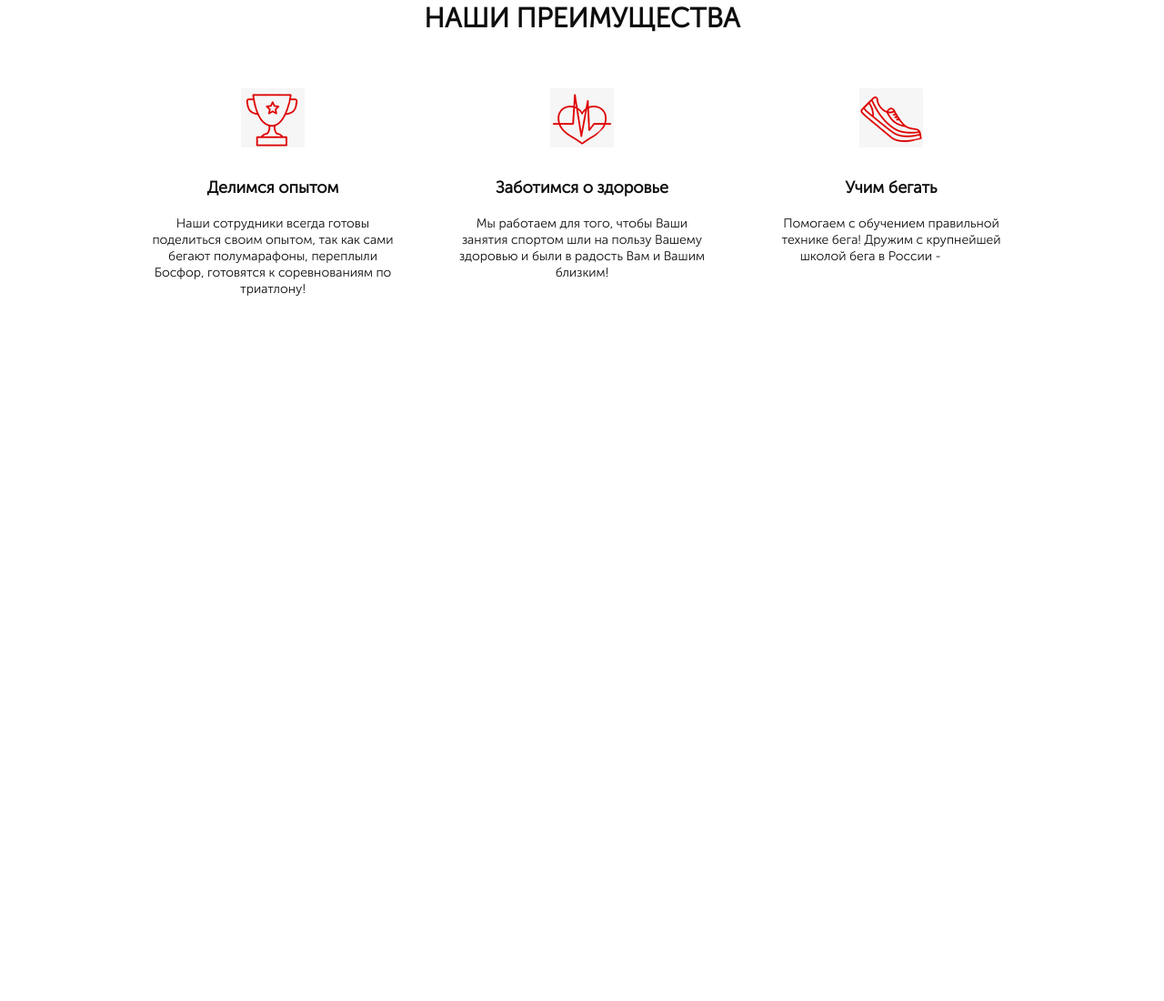
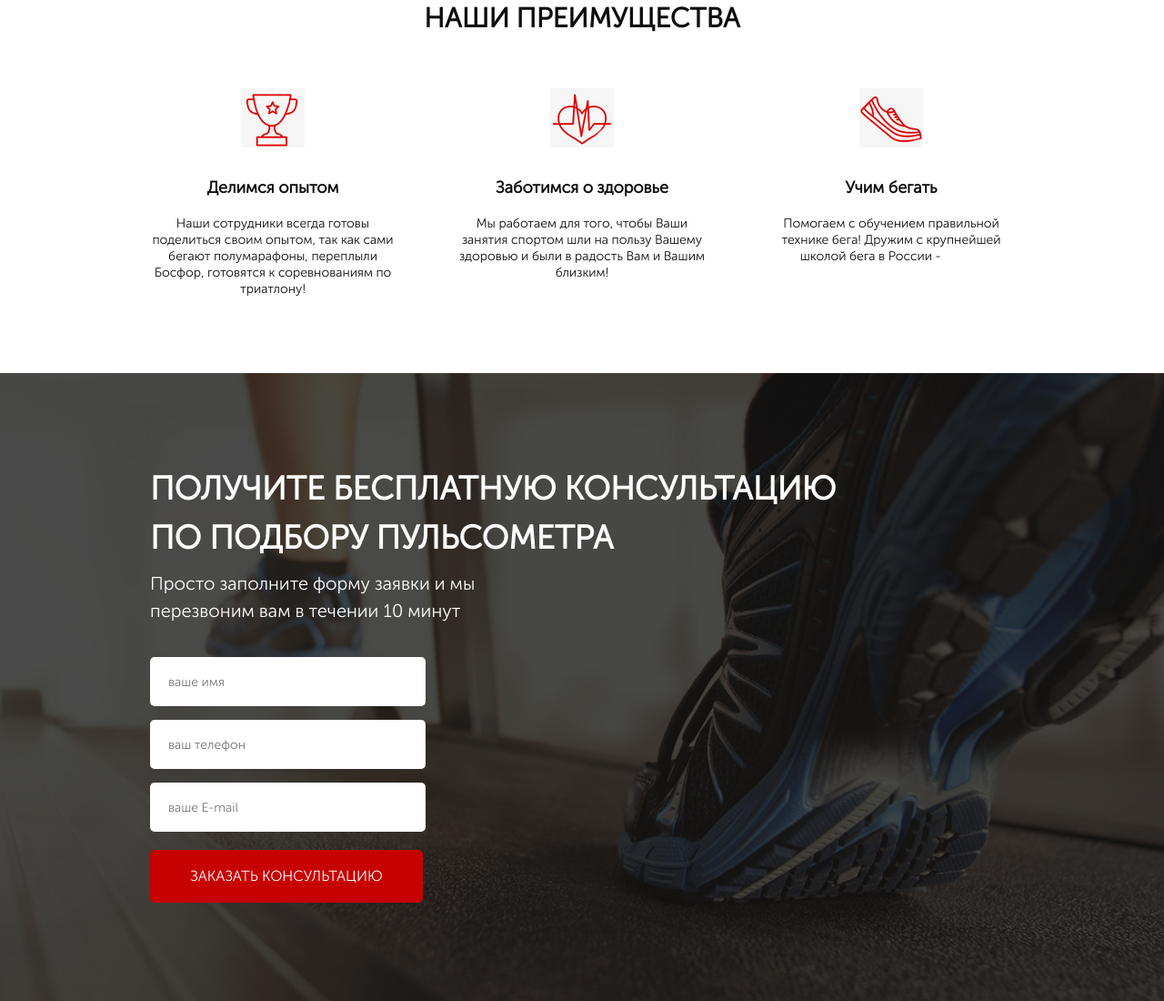
Before and after one commit to tiimwqq/pulse, a website: page src/index.html in a window 1280 px wide. Shown: the part 736-1836 px from the top of the page at 91% size. Before the commit the page ends 1146 px from the top, so only its background shows below. Drawn offline with Linux system fonts and the light colour scheme.

Commit message:
made section consultations and form

```diff
--- a/src/index.html
+++ b/src/index.html
@@ -81,6 +81,18 @@
             </div>
         </div>
     </section>
+    <section class="consultations">
+        <div class="container">
+            <div class="consultations__title">Получите бесплатную консультацию по подбору пульсометра</div>
+            <div class="consultations__subtitle">Просто заполните форму заявки и мы перезвоним вам в течении 10 минут</div>
+            <form class="feed-form" action="#">
+                <input type="name" required placeholder="ваше имя">
+                <input type="number" required placeholder="ваш телефон">
+                <input type="email" required placeholder="ваше E-mail">
+                <button class="btn btn-big btn_submit">заказать кОНСУЛЬТАЦИЮ</button>
+            </form>
+        </div>
+    </section>
 </body>
 
 </html>
--- a/src/sass/_general.sass
+++ b/src/sass/_general.sass
@@ -1,13 +1,23 @@
 *
     box-sizing: border-box
     font-family: 'MuseoSansCyrl', sans-serif
-    color: rgb(255, 255, 255)
 
 .container
     max-width: 980px
     margin: 0 auto
     padding: 0 15px
+
+a
+    color: rgb(255, 255, 255)
+
 h1
     margin: 0
+    color: rgb(255, 255, 255)
+
 h2
     margin: 0
+    color: rgb(255, 255, 255)
+
+button
+    border: none
+    text-transform: uppercase
--- a/src/sass/blocks/_buttons.sass
+++ b/src/sass/blocks/_buttons.sass
@@ -5,7 +5,6 @@
     font-size: 12px
     font-weight: 500
     text-align: center
-    text-transform: uppercase
     padding: 10px 21px
     border: none
     margin-top: 5px
--- /dev/null
+++ b/src/sass/blocks/_consultations.sass
@@ -0,0 +1,20 @@
+.consultations
+    min-height: 680px
+    padding: 100px 0 108px 0
+    background: url('../img/bg/bg2.png') center (center / cover) no-repeat
+    &__title
+        color: rgb(255, 255, 255)
+        font-size: 36px
+        font-weight: 700
+        text-align: left
+        text-transform: uppercase
+        width: 800px
+        line-height: 54px
+    &__subtitle
+        color: rgb(255, 255, 255)
+        font-size: 20px
+        font-weight: 500
+        text-align: left
+        margin-top: 8px
+        width: 427px
+        line-height: 30px
--- /dev/null
+++ b/src/sass/blocks/_forms.sass
@@ -0,0 +1,21 @@
+.feed-form
+    margin-top: 36px
+    display: flex
+    flex-direction: column
+    width: 300px
+    input
+        width: 303px
+        height: 54px
+        background: rgb(255, 255, 255)
+        border-radius: 5px
+        margin-bottom: 15px
+        border: none
+        padding: 0 20px
+        font-size: 14px
+        font-weight: 300
+        &:nth-child(3)
+            margin-bottom: 20px
+    .btn_submit
+        margin-top: 0
+        height: 58px
+        width: 100%
--- a/src/sass/blocks/_promo.sass
+++ b/src/sass/blocks/_promo.sass
@@ -25,6 +25,8 @@
         flex-direction: column
         align-items: center
         text-align: center
+        color: rgb(255, 255, 255)
+
         &-img
             margin-bottom: 20px
             width: 42px
@@ -32,3 +34,4 @@
                 width: 100%
     &__link
         margin-top: 10px
+        color: rgb(255, 255, 255)
--- a/src/sass/style.sass
+++ b/src/sass/style.sass
@@ -3,7 +3,9 @@
 @import "blocks/promo"
 @import "blocks/header"
 @import "blocks/advantages"
+@import "blocks/consultations"
 @import "blocks/buttons"
+@import "blocks/forms"
 @import "fonts"
 @import "mixins"
 @import "media"
```
Also changed, not shown: src/css/style.min.css.
